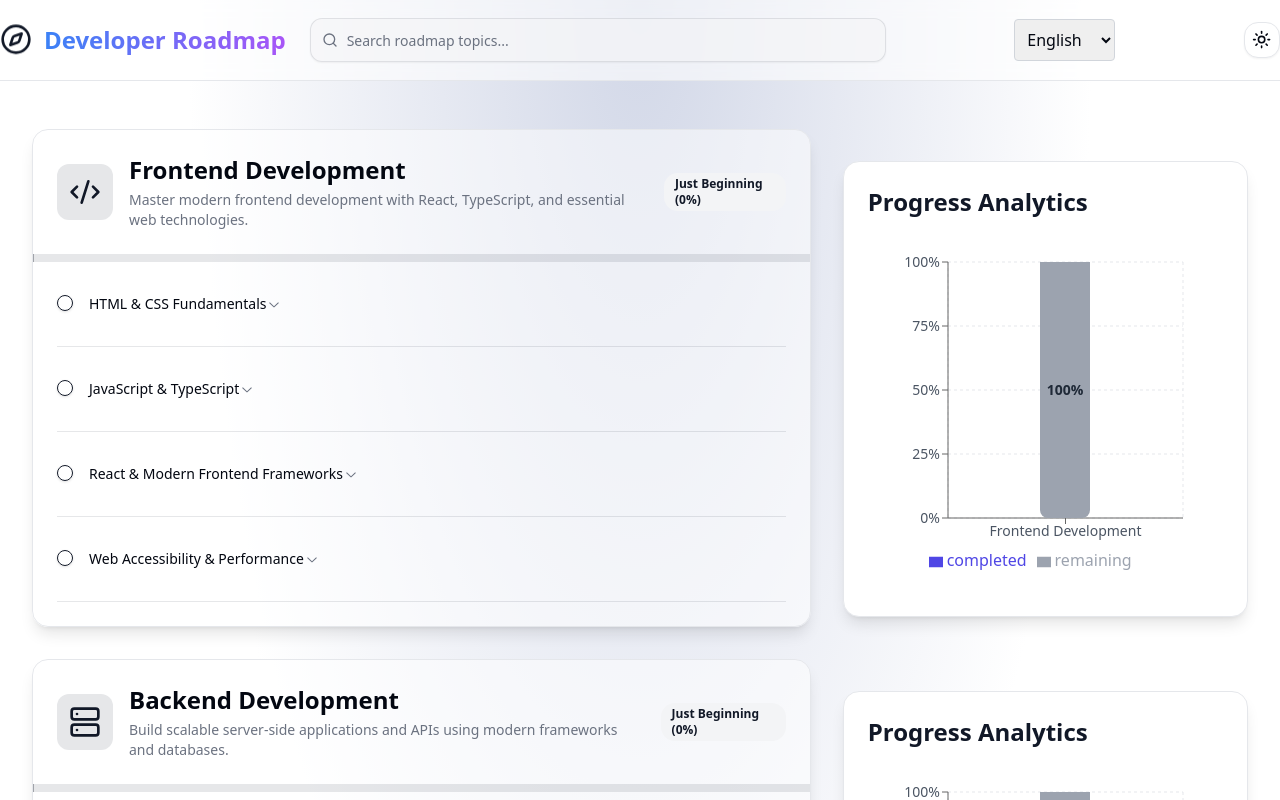
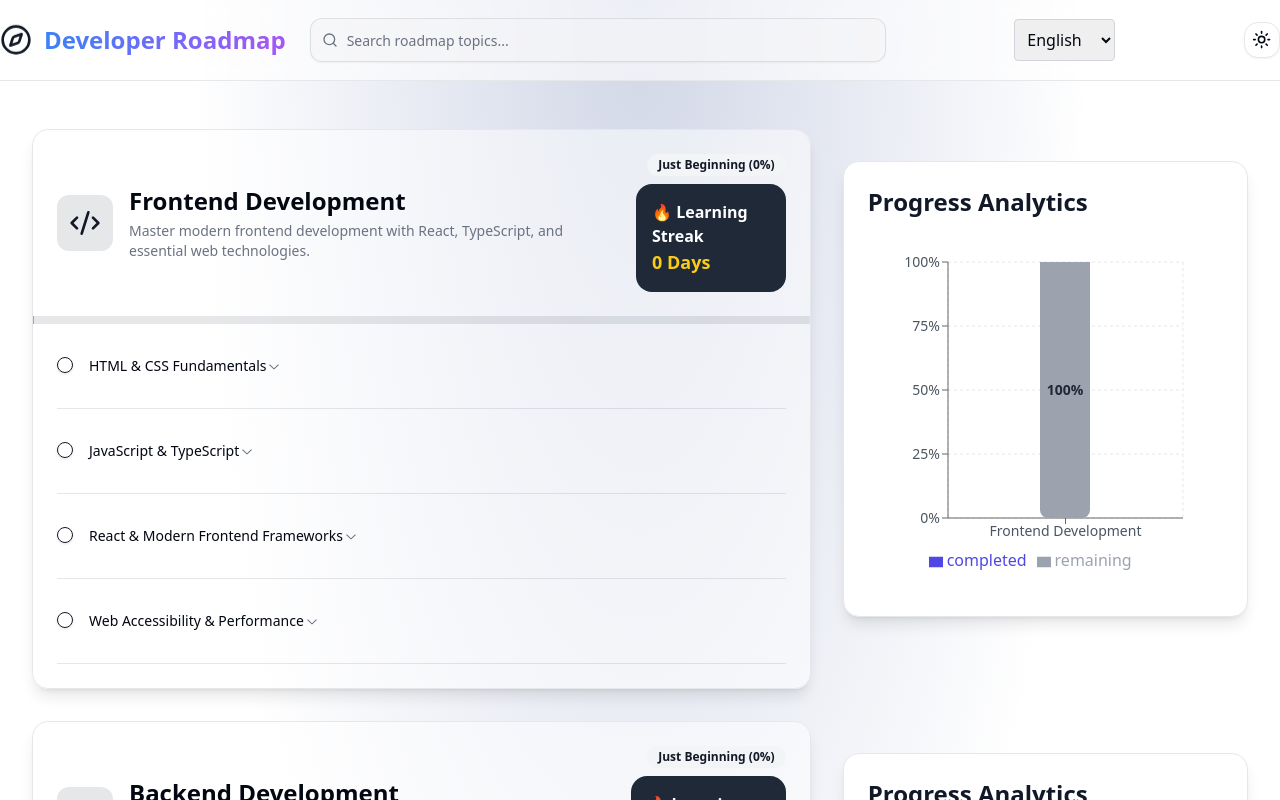
Before and after one commit to priyansh-69/Developers-Roadmap-Application, a React (Vite) app: page / in a window 1280 px wide. Shown: the top 800 px of the page. Built offline with nearby package versions, Linux system fonts and the light colour scheme.

Commit message:
Added new feature of StreakTracker

```diff
--- a/src/components/Roadmap/RoadmapCard.tsx
+++ b/src/components/Roadmap/RoadmapCard.tsx
@@ -1,16 +1,16 @@
-// src/components/RoadmapCard.tsx
-import { useState } from 'react';
+import { useState } from "react";
 import {
   Accordion,
   AccordionContent,
   AccordionItem,
   AccordionTrigger,
-} from '@/components/ui/accordion';
-import { GamificationBadge } from '@/components/GamificationBadge';
-import { Progress } from '@/components/ui/progress';
-import { Checkbox } from '@/components/ui/checkbox';
-import { ExternalLink } from 'lucide-react';
-import type { RoadmapSection } from '@/data/getRoadmapData';
+} from "@/components/ui/accordion";
+import { GamificationBadge } from "@/components/GamificationBadge";
+import { Progress } from "@/components/ui/progress";
+import { Checkbox } from "@/components/ui/checkbox";
+import { ExternalLink } from "lucide-react";
+import StreakTracker from "@/components/StreakTracker"; // ✅ Added Streak Tracker
+import type { RoadmapSection } from "@/data/getRoadmapData";
 
 interface RoadmapCardProps {
   section: RoadmapSection;
@@ -18,7 +18,6 @@ interface RoadmapCardProps {
 }
 
 export function RoadmapCard({ section, onProgressUpdate }: RoadmapCardProps) {
-  // No localStorage, so it resets on refresh
   const [completedSteps, setCompletedSteps] = useState<string[]>([]);
 
   const handleStepToggle = (stepId: string) => {
@@ -27,7 +26,9 @@ export function RoadmapCard({ section, onProgressUpdate }: RoadmapCardProps) {
         ? prev.filter((id) => id !== stepId)
         : [...prev, stepId];
 
-      const progress = Math.round((newCompleted.length / section.steps.length) * 100);
+      const progress = Math.round(
+        (newCompleted.length / section.steps.length) * 100
+      );
       onProgressUpdate(section.id, progress);
 
       return newCompleted;
@@ -36,7 +37,6 @@ export function RoadmapCard({ section, onProgressUpdate }: RoadmapCardProps) {
 
   return (
     <div className="rounded-2xl border bg-card/50 text-card-foreground shadow-lg backdrop-blur-xl gradient-border transition-all duration-300 hover:shadow-xl hover:shadow-primary/5">
-
       {/* Header */}
       <div className="flex flex-col sm:flex-row items-start sm:items-center gap-4 p-6">
         <div className="flex items-center gap-4 w-full sm:w-auto">
@@ -45,13 +45,20 @@ export function RoadmapCard({ section, onProgressUpdate }: RoadmapCardProps) {
           </div>
           <div className="flex-1">
             <h3 className="text-2xl font-semibold">{section.title}</h3>
-            <p className="text-sm text-muted-foreground mt-1">{section.description}</p>
+            <p className="text-sm text-muted-foreground mt-1">
+              {section.description}
+            </p>
           </div>
         </div>
-        {/* Badge */}
-        <GamificationBadge
-          progress={Math.round((completedSteps.length / section.steps.length) * 100)}
-        />
+        {/* Gamification Badge & Streak Tracker */}
+        <div className="flex flex-col items-center space-y-2">
+          <GamificationBadge
+            progress={Math.round(
+              (completedSteps.length / section.steps.length) * 100
+            )}
+          />
+          <StreakTracker sectionId={section.id} /> {/* ✅ Streak Tracker */}
+        </div>
       </div>
 
       {/* Progress Bar */}
@@ -63,7 +70,11 @@ export function RoadmapCard({ section, onProgressUpdate }: RoadmapCardProps) {
       {/* Steps */}
       <Accordion type="single" collapsible className="px-6 pb-6">
         {section.steps.map((step) => (
-          <AccordionItem key={step.id} value={step.id} className="border-b border-primary/10">
+          <AccordionItem
+            key={step.id}
+            value={step.id}
+            className="border-b border-primary/10"
+          >
             <div className="flex items-center gap-4 py-4">
               <div
                 className="flex-shrink-0 transition-transform duration-200 hover:scale-110"
@@ -75,16 +86,26 @@ export function RoadmapCard({ section, onProgressUpdate }: RoadmapCardProps) {
                 />
               </div>
               <AccordionTrigger className="flex-1 hover:no-underline transition-colors duration-200 hover:text-primary">
-                <span className={completedSteps.includes(step.id) ? 'line-through opacity-70' : ''}>
+                <span
+                  className={
+                    completedSteps.includes(step.id)
+                      ? "line-through opacity-70"
+                      : ""
+                  }
+                >
                   {step.title}
                 </span>
               </AccordionTrigger>
             </div>
             <AccordionContent>
               <div className="pl-8 animate-fade-in">
-                <p className="mb-4 text-sm text-muted-foreground">{step.description}</p>
+                <p className="mb-4 text-sm text-muted-foreground">
+                  {step.description}
+                </p>
                 <div className="space-y-2">
-                  <h4 className="text-sm font-medium text-primary">Resources:</h4>
+                  <h4 className="text-sm font-medium text-primary">
+                    Resources:
+                  </h4>
                   {step.resources.map((resource) => (
                     <a
                       key={resource.url}
--- /dev/null
+++ b/src/components/StreakTracker.tsx
@@ -0,0 +1,50 @@
+import { useState, useEffect } from "react";
+
+interface StreakTrackerProps {
+  sectionId: string; // Accepting sectionId as a prop
+}
+
+const StreakTracker: React.FC<StreakTrackerProps> = ({ sectionId }) => {
+  const [streak, setStreak] = useState<number>(0);
+  const [lastActiveDate, setLastActiveDate] = useState<Date | null>(null);
+
+  useEffect(() => {
+    const savedStreak = localStorage.getItem(`learning_streak_${sectionId}`);
+    const savedDate = localStorage.getItem(`last_active_date_${sectionId}`);
+
+    if (savedStreak) setStreak(parseInt(savedStreak, 10));
+    if (savedDate) setLastActiveDate(new Date(savedDate));
+
+    checkStreak();
+  }, []);
+
+  const checkStreak = () => {
+    const today = new Date();
+    const lastDate = lastActiveDate ? new Date(lastActiveDate) : null;
+
+    if (lastDate) {
+      const diff = (today.getTime() - lastDate.getTime()) / (1000 * 60 * 60 * 24);
+
+      if (diff >= 2) {
+        // Missed a day → Reset streak
+        setStreak(0);
+      } else if (diff >= 1) {
+        // Continued streak
+        setStreak((prev) => prev + 1);
+      }
+    }
+
+    setLastActiveDate(today);
+    localStorage.setItem(`learning_streak_${sectionId}`, (streak + 1).toString());
+    localStorage.setItem(`last_active_date_${sectionId}`, today.toISOString());
+  };
+
+  return (
+    <div className="bg-gray-800 p-4 rounded-lg">
+      <h3 className="text-white font-bold">🔥 Learning Streak</h3>
+      <p className="text-lg font-bold text-yellow-400">{streak} Days</p>
+    </div>
+  );
+};
+
+export default StreakTracker;
```
